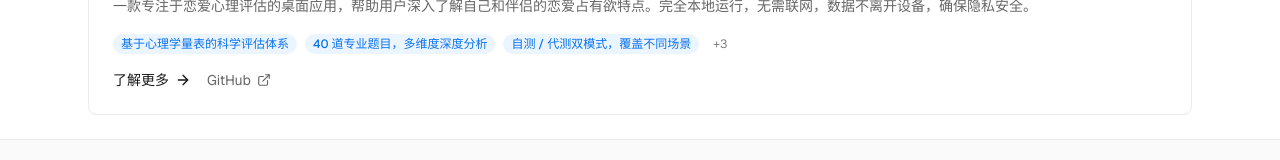
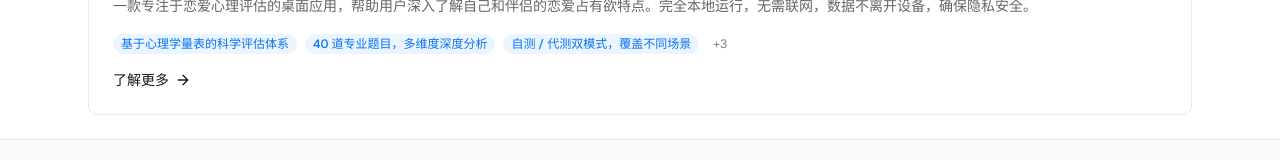
Before and after one commit to liangnan93u16/liangnan93u16.github.io, a React (Vite) app: page / in a window 1280 px wide. Shown: the part 691-851 px from the top of the page. Built offline with nearby package versions, Linux system fonts and the light colour scheme.

Commit message:
移除 RPI 恋爱占有欲计算器的 GitHub 仓库链接
Co-Authored-By: Claude Opus 4.6 <noreply@anthropic.com>

```diff
--- a/src/data/projects.ts
+++ b/src/data/projects.ts
@@ -95,7 +95,6 @@ export const projects: Project[] = [
       "/images/rpi-love-calculator/5.png",
       "/images/rpi-love-calculator/6.png",
     ],
-    githubUrl: "https://github.com/liangnan93u16/rpi-love-calculator",
     status: "completed",
     category: "桌面应用",
   },
```
